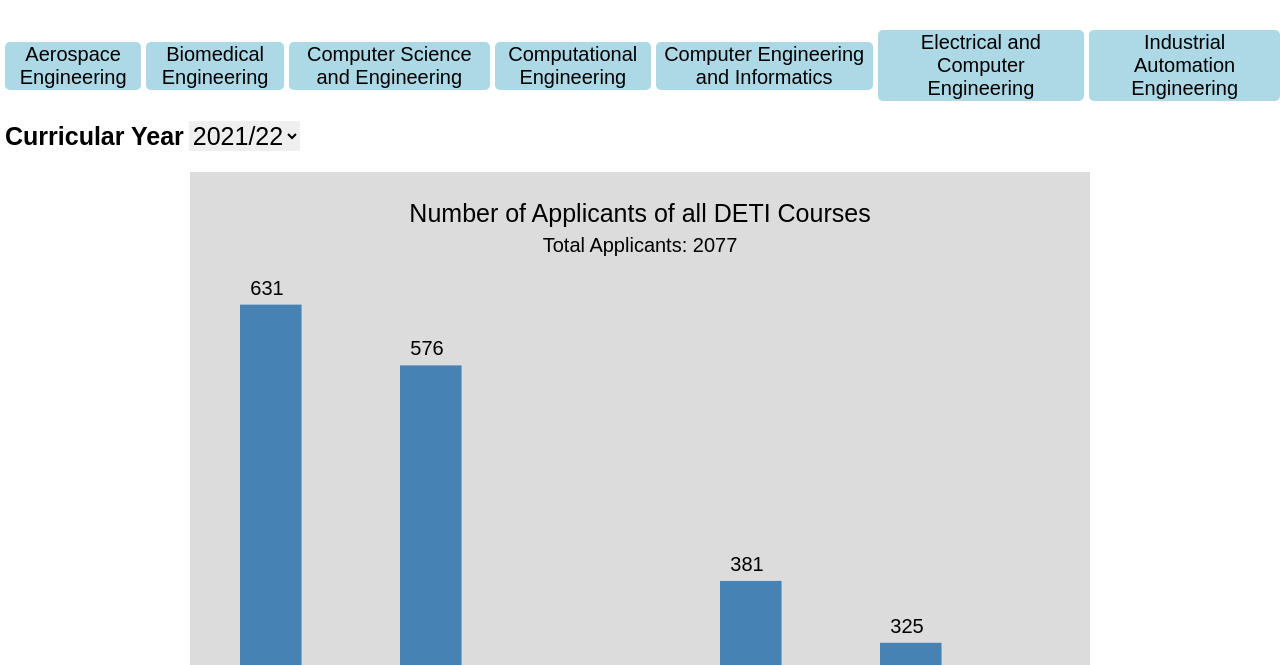
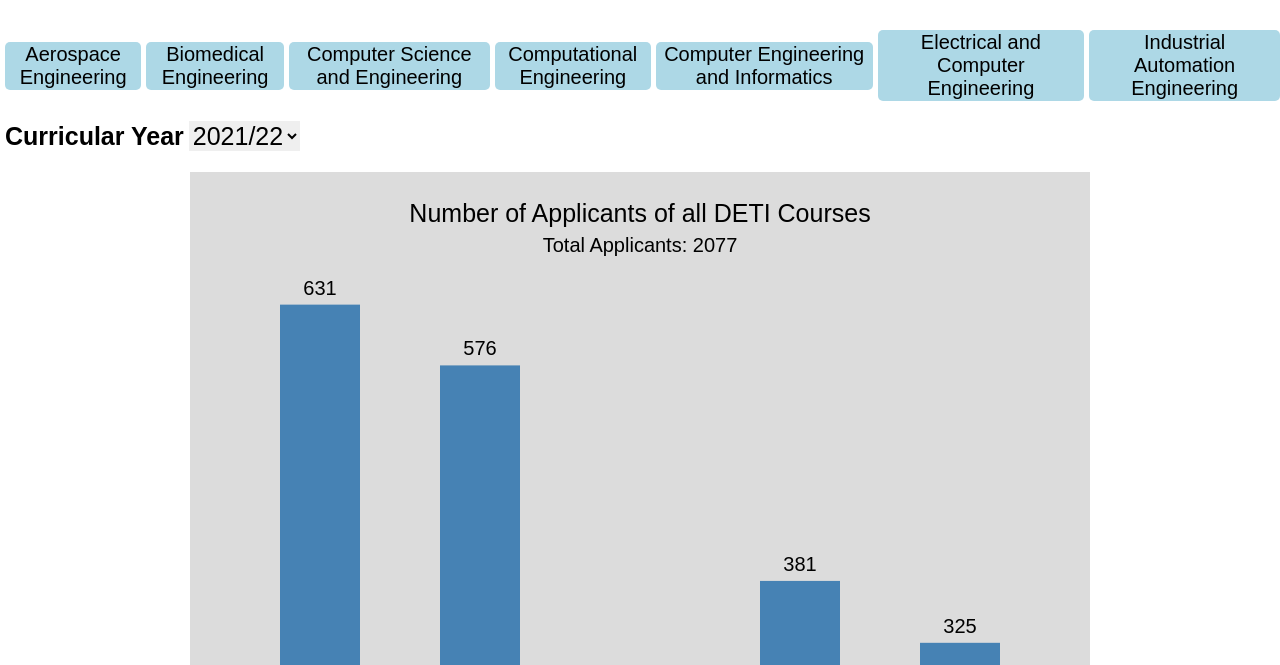
Before and after one commit to goncalo-machado/Project-VI, a plain HTML site: page home_page.html in a window 1280 px wide. Shown: the part 135-800 px from the top of the page. Drawn offline with nearby package versions, Linux system fonts and the light colour scheme.

Commit message:
First graph finished.

```diff
--- a/home_page.html
+++ b/home_page.html
@@ -159,8 +159,8 @@
                     // Get the X information, that is, DETI courses to X axis
                     const x = d3.scaleBand()
                                 .domain(x_axis_filter.map(d => d['Course Name']))
-                                .range([ 0, width ])
-                                .padding(0.2);
+                                .range([ 0, width ]);
+                                //.padding(0.2);
                     // Plot the X information in the axis
                     bar_chart_SVG.append("g")
                                     .attr("transform", `translate(0, ${height})`)
@@ -219,7 +219,7 @@
                         .each(function(d, i) {
                             bar_chart_SVG.append("text")
                                 .attr("x", function() {
-                                    return i * (width / dataset_n_applicants_count.length) + 27;
+                                    return i * (width / dataset_n_applicants_count.length) + ((width / dataset_n_applicants_count.length) / 2);
                                 })
                                 .attr("y", y(d.Count) - 10)
                                 .attr("text-anchor", "middle")
@@ -256,7 +256,7 @@
                         .transition()
                         .duration(1000)
                         .attr("x", function(d, i) {
-                            return i * (width / dataset_n_applicants_count.length)
+                            return i * (width / dataset_n_applicants_count.length) + ((width / dataset_n_applicants_count.length) / 4);
                         })
                         .delay(function(d,i){ return(i*100) });
 
```
